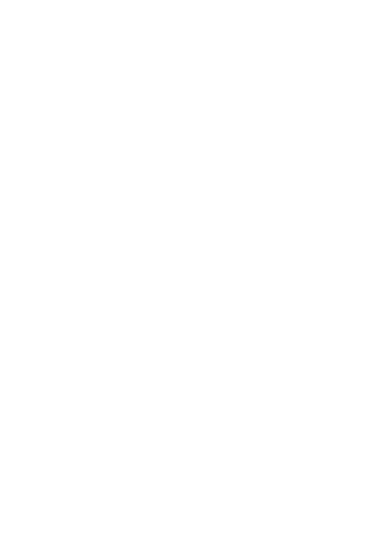
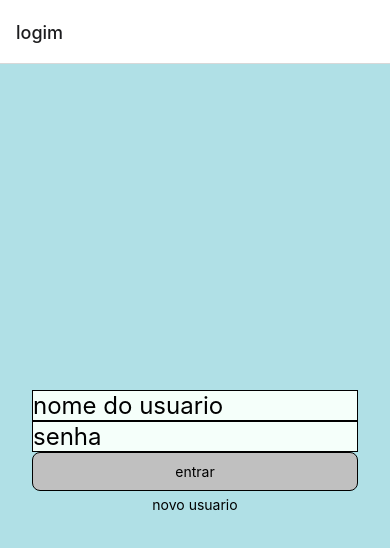
Before and after one commit to jonnathan098/app, a React Native app: screen / in a window 390 px wide. Shown: the top 548 px of the page. Built offline with nearby package versions, Linux system fonts and the light colour scheme.

Commit message:
iniciar navegaçao

```diff
--- a/App.tsx
+++ b/App.tsx
@@ -7,14 +7,19 @@ import PerfilScreen from './src/screens/Perfil';
 import TelaPricipal from './src/screens/TelaPricipal';
 
 
-const Stack = createNativeStackNavigator();
 
 const app: React.FC = () => {
+  const Stack = createNativeStackNavigator();
+
   return(
-    <NavigationContainer>{}</NavigationContainer>
+    <NavigationContainer>
+      <Stack.Navigator>
+        <Stack.Screen name="logim" component={LoginScreen} />
+        <Stack.Screen name="Perfl" component={PerfilScreen} />
+
+      </Stack.Navigator>
+    </NavigationContainer>
   );
 };
 
-
-
 export default app;
```
